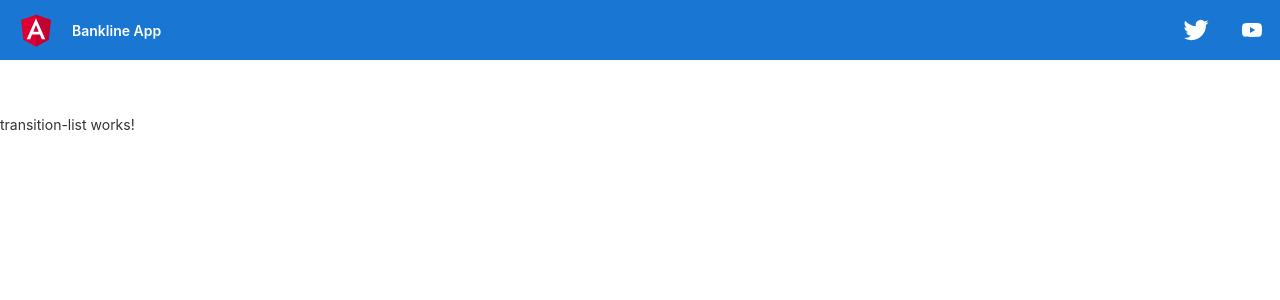
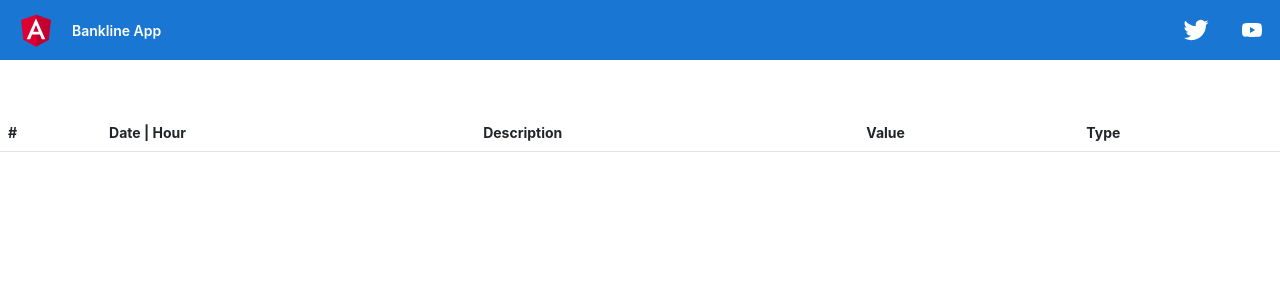
Before and after one commit to brenndha-cabral/bankline-app, an Angular app: page /transitions in a window 1280 px wide. Shown: the top 300 px of the page. Built offline with nearby package versions, Linux system fonts and the light colour scheme.

Commit message:
:sparkles: feat: Add table transitions

```diff
--- a/src/app/components/transition-list/transition-list.component.html
+++ b/src/app/components/transition-list/transition-list.component.html
@@ -1 +1,20 @@
-<p>transition-list works!</p>
+<table class="table table-striped">
+    <thead>
+      <tr>
+        <th scope="col">#</th>
+        <th scope="col">Date | Hour</th>
+        <th scope="col">Description</th>
+        <th scope="col">Value</th>
+        <th scope="col">Type</th>
+      </tr>
+    </thead>
+    <tbody>
+      <tr *ngFor="let transition of transitions; index as i">
+        <th scope="row">{{ i + 1 }}</th>
+        <td>{{ transition.dataHora }}</td>
+        <td>{{ transition.descricao }}</td>
+        <td>{{ transition.valor }}</td>
+        <td>{{ transition.tipo }}</td>
+      </tr>
+    </tbody>
+  </table>
--- a/src/app/components/transition-list/transition-list.component.ts
+++ b/src/app/components/transition-list/transition-list.component.ts
@@ -6,6 +6,7 @@ import { Component, OnInit } from '@angular/core';
   styleUrls: ['./transition-list.component.css']
 })
 export class TransitionListComponent implements OnInit {
+  transitions: any;
 
   constructor() { }
 
```
